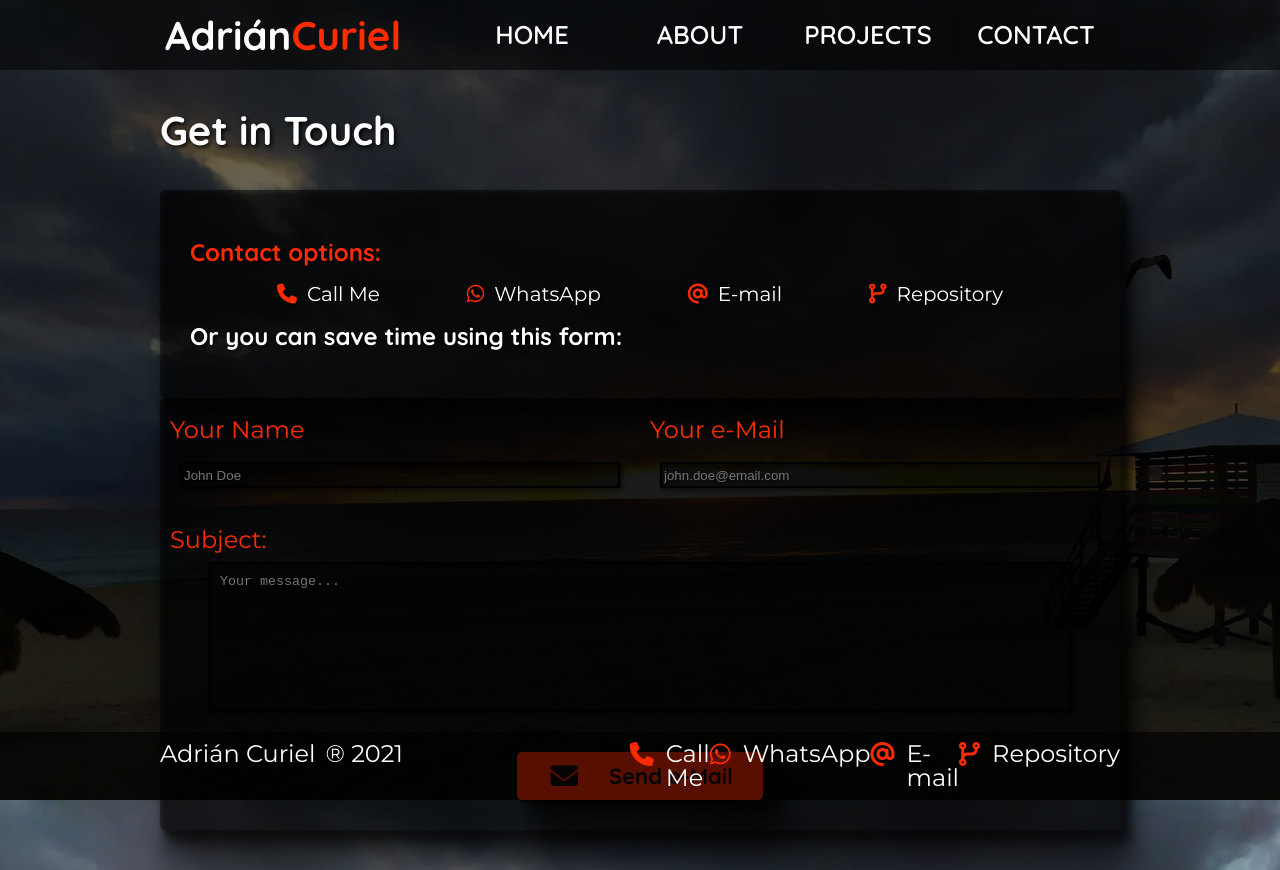
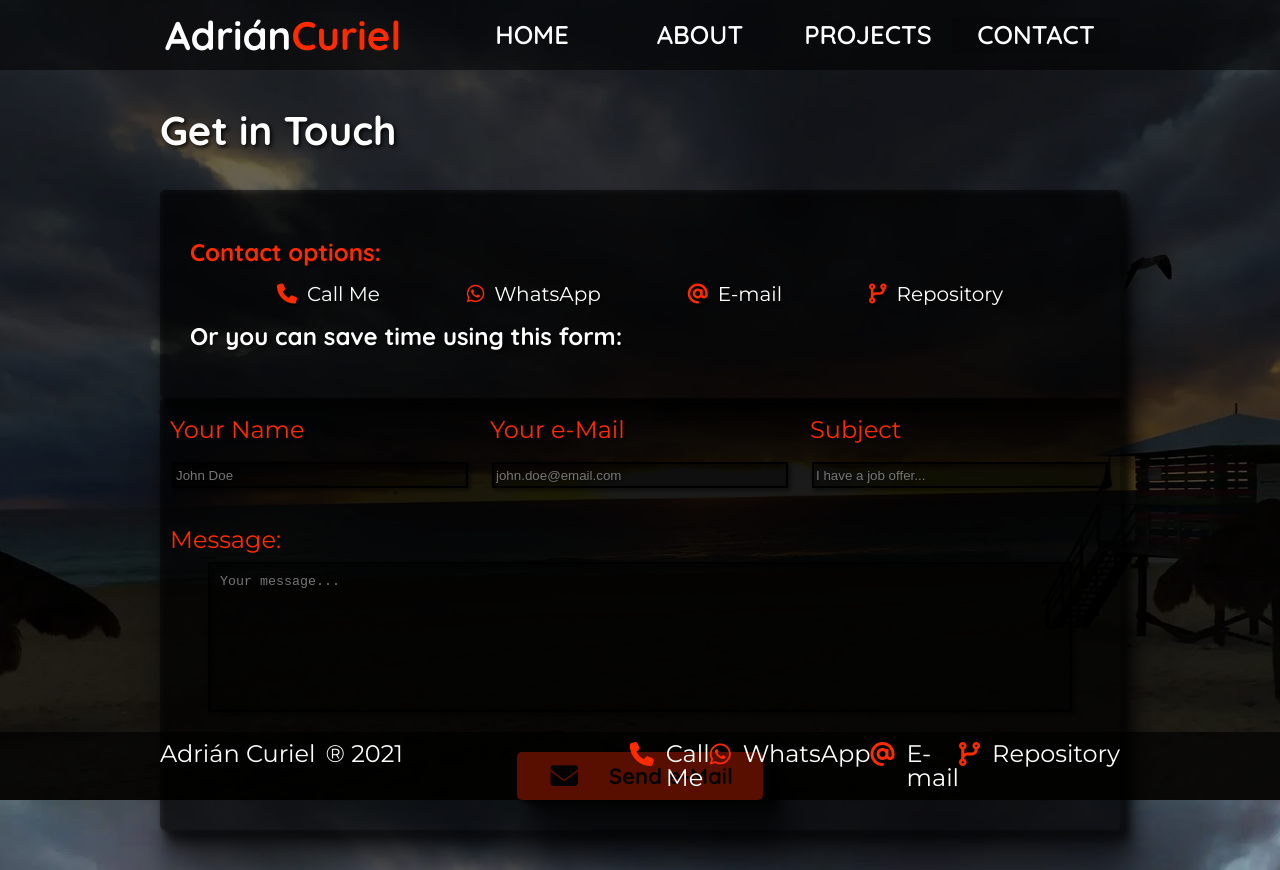
Before and after one commit to havc-dev/my-openfolio, a React (Create React App) app: page /contact in a window 1280 px wide. Built offline with nearby package versions, Linux system fonts and the light colour scheme.

Commit message:
fixed spacing to rem, corrected variables

```diff
--- a/src/components/sass/Mixins.scss
+++ b/src/components/sass/Mixins.scss
@@ -11,5 +11,5 @@
   @media (min-width: 1200px) { @content; }
 }
 @mixin for-big-desktop-up {
-  @media (min-width: 1800px) { @content; }
+  @media (min-width: 2000px) { @content; }
 }
--- a/src/components/sass/Variables.scss
+++ b/src/components/sass/Variables.scss
@@ -11,11 +11,12 @@
 
 /////***** Spacing *****\\\\\
 
+/////***** Widths ******\\\\\\
 
 /////***** Color ***** \\\\\
 
 /////Color Theme\\\\\
-$color-Primary: hsl(20, 100%, 50%);
+$color-Primary: hsl(10, 100%, 50%);
 $color-Accent: hsl(10, 100%, 50%);
 $color-White: hsl(0, 0%, 100%);
 $color-Black: hsl(0, 0%, 0%);
@@ -25,15 +26,15 @@ $color-Error: hsl(359, 98%, 45%);
 
 /////Color Theme - Tones\\\\\
 
-$color-Primary-100: hsl(20, 100%, 70%);
-$color-Primary-200: hsl(20, 100%, 65%);
-$color-Primary-300: hsl(20, 100%, 60%);
-$color-Primary-400: hsl(20, 100%, 55%);
-$color-Primary-500: hsl(20, 100%, 50%);
-$color-Primary-600: hsl(20, 100%, 45%);
-$color-Primary-700: hsl(20, 100%, 40%);
-$color-Primary-800: hsl(20, 100%, 35%);
-$color-Primary-900: hsl(20, 100%, 30%);
+$color-Primary-100: hsl(10, 100%, 70%);
+$color-Primary-200: hsl(10, 100%, 65%);
+$color-Primary-300: hsl(10, 100%, 60%);
+$color-Primary-400: hsl(10, 100%, 55%);
+$color-Primary-500: hsl(10, 100%, 50%);
+$color-Primary-600: hsl(10, 100%, 45%);
+$color-Primary-700: hsl(10, 100%, 40%);
+$color-Primary-800: hsl(10, 100%, 35%);
+$color-Primary-900: hsl(10, 100%, 30%);
 
 $color-Accent-100: hsl(10, 100%, 70%);
 $color-Accent-200: hsl(10, 100%, 65%);
@@ -96,7 +97,7 @@ $fs-16: 1.6em;
 $fs-18: 1.8em;
 $fs-20: 2em;
 $fs-24: 2.4em;
-$fs-28: 8.8em;
+$fs-28: 2.8em;
 $fs-32: 3.2em;
 $fs-36: 3.6em;
 
@@ -110,33 +111,43 @@ $fw-Black: 700;
 
 /////***** Spacing *****\\\\\
 
-$spacing: 5em;
+$spacing-xl: 10rem;
+$spacing: 5rem;
+$spacing-sm: 2.5rem;
 
-$border-Radius: 5px;
 
-$y-translation-start: -10px;
-$y-translation-max: 10px;
+//golden ratio = 100%, 62%, 38%, 23%, 14%, 9%, 6%, 4%, 2%, 1%, 0%
+
+/////***** Widths ******\\\\\\
+$max-phone-width: 86%;
+$max-tablet-portrait-width: 86%;
+$max-tablet-landscape-width: 62%;
+$max-desktop-width: 62%;
+$max-big-desktop-width: 62%;
+$width-portrait: 86%;
+$width-landscape: 62%;
+
 
 // X Y spread/size blur color-opacity
 $box-shadow-1:
 5px 2px 1px 2px hsla(0, 0%, 0%, 0.1),
-6px 6px 5px 2px rgba(0, 0, 0, 0.15),
-7px 10px 8px 2px rgba(0, 0, 0, 0.16),
-8px 15px 13px 2px rgba(0, 0, 0, 0.17),
-9px 30px 25px 2px rgba(0, 0, 0, 0.18),
-10px 50px 40px 2px rgba(0, 0, 0, 0.22);
+6px 6px 5px 2px hsla(0, 0%, 0%, 0.15),
+7px 10px 8px 2px hsla(0, 0%, 0%, 0.16),
+8px 15px 13px 2px hsla(0, 0%, 0%, 0.17),
+9px 30px 25px 2px hsla(0, 0%, 0%, 0.18),
+10px 50px 40px 2px hsla(0, 0%, 0%, 0.22);
 
 $box-shadow-2:
 10px 2px 1px 2px hsla(10, 0%, 0%, 0.1),
-12px 6px 5px 2px rgba(0, 0, 0, 0.15),
-14px 10px 8px 2px rgba(0, 0, 0, 0.16),
-16px 15px 13px 2px rgba(0, 0, 0, 0.17),
-18px 30px 25px 2px rgba(0, 0, 0, 0.18),
-20px 50px 40px 2px rgba(0, 0, 0, 0.22);
+12px 6px 5px 2px hsla(0, 0%, 0%, 0.15),
+14px 10px 8px 2px hsla(0, 0%, 0%, 0.16),
+16px 15px 13px 2px hsla(0, 0%, 0%, 0.17),
+18px 30px 25px 2px hsla(0, 0%, 0%, 0.18),
+20px 50px 40px 2px hsla(0, 0%, 0%, 0.22);
 
 $form-outline: none !important;
 
 $button-Padding: 1rem 3rem;
-$button-Padding-Small: 0.25em, 0.75rem;
+$button-Padding-Small: 0.25rem, 0.75rem;
 
-$vertical-mobile-center: 3.5rem 0;
+$border-Radius: 0.5rem;
--- a/src/modify_me.json
+++ b/src/modify_me.json
@@ -314,10 +314,16 @@
                     "name": "email",
                     "type": "email",
                     "placeholder": "john.doe@email.com"
+                },
+                {
+                    "label": "Subject",
+                    "name": "subject",
+                    "type": "text",
+                    "placeholder": "I have a job offer..."
                 }
         ],
         "text_area": {
-            "label": "Subject:",
+            "label": "Message:",
             "placeholder": "Your message...",
             "name": "message"
         },
```
